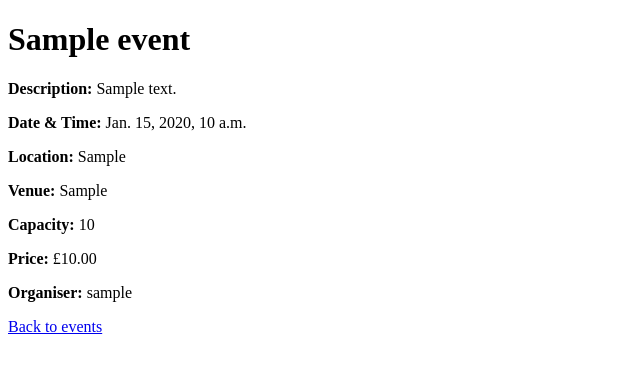
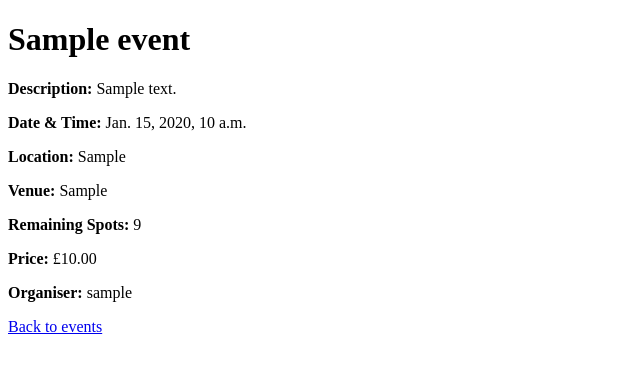
Before and after one commit to adoleyvanessa-prog/topeventnite, a Django app: page /events/1/ in a window 1280 px wide. Shown: the top 373 px of the page, without its empty margins (0-640 px from the left). Run offline with Django 5.2, Linux system fonts and the light colour scheme; tables that the repository leaves empty hold one stand-in row (values such as "Sample post").

Commit message:
sold out feature and capacity update

```diff
--- a/events/templates/events/event_detail.html
+++ b/events/templates/events/event_detail.html
@@ -11,20 +11,26 @@
 <p><strong>Date & Time:</strong> {{ event.start_datetime }}</p>
 <p><strong>Location:</strong> {{ event.location }}</p>
 <p><strong>Venue:</strong> {{ event.venue }}</p>
-<p><strong>Capacity:</strong> {{ event.capacity }}</p>
+
+{% if remaining_spots > 0 %}
+    <p><strong>Remaining Spots:</strong> {{ remaining_spots }}</p>
+{% else %}
+    <p><strong>Sold Out</strong></p>
+{% endif %}
+
 <p><strong>Price:</strong> £{{ event.price }}</p>
 <p><strong>Organiser:</strong> {{ event.organiser.username }}</p>
 
-
 {% if user.is_authenticated and user.profile.role == "attendee" %}
-
-<form method="POST" action="{% url 'book_ticket' event.id %}">
-    {% csrf_token %}
-    <button type="submit">Book Ticket</button>
-</form>
-
+    {% if remaining_spots > 0 %}
+        <form method="POST" action="{% url 'book_ticket' event.id %}">
+            {% csrf_token %}
+            <button type="submit">Book Ticket</button>
+        </form>
+    {% else %}
+        <p>This event is sold out.</p>
+    {% endif %}
 {% endif %}
-
 
 <p><a href="{% url 'event_list' %}">Back to events</a></p>
 
--- a/events/views.py
+++ b/events/views.py
@@ -65,7 +65,14 @@ def event_list(request):
 
 def event_detail(request, event_id):
     event = get_object_or_404(Event, id=event_id)
-    return render(request, 'events/event_detail.html', {'event': event})
+
+    confirmed_bookings = event.bookings.filter(status="confirmed").count()
+    remaining_spots = event.capacity - confirmed_bookings
+
+    return render(request, 'events/event_detail.html', {
+        'event': event,
+        'remaining_spots': remaining_spots
+    })
 
 
 @login_required
```
